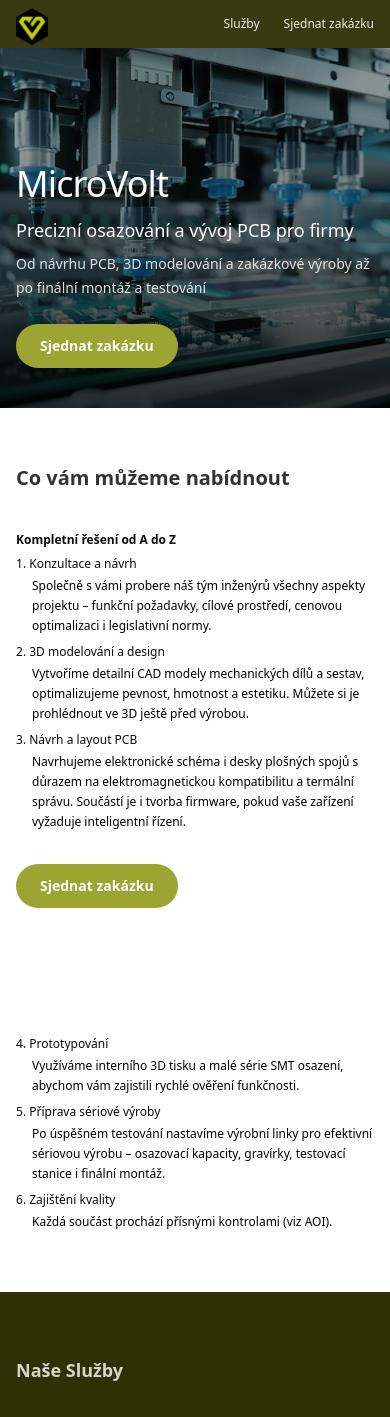
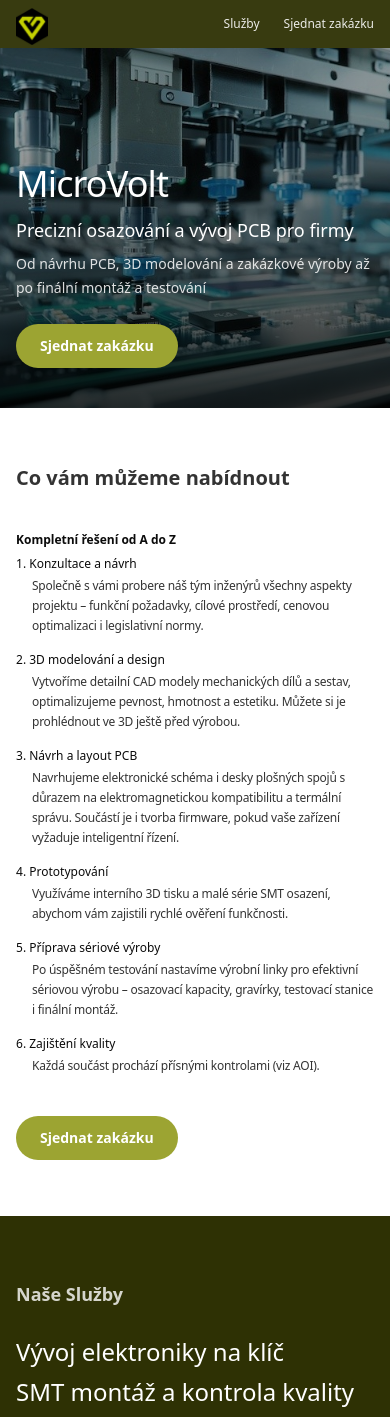
Before and after one commit to radovancapek/microvolt, a React (Vite) app: page / in a window 390 px wide. Shown: the top 1417 px of the page. Built offline with nearby package versions, Linux system fonts and the light colour scheme.

Commit message:
mobile fix offer

```diff
--- a/src/components/Offer.tsx
+++ b/src/components/Offer.tsx
@@ -55,18 +55,20 @@
 
 function OfferItem({ item }: { item: Item }) {
   return (
-    <li className="text-xs leading-6 mb-1">
+    <li className="text-xs leading-6">
       <div>
         {item.n}. {item.title}
       </div>
-      <div className="pl-4 text-black -tracking-2 leading-5">{item.body}</div>
+      <div className="pl-4 leading-5 tracking-[-0.02em] text-black/80">
+        {item.body}
+      </div>
     </li>
   );
 }
 
 function OfferColumn({ items }: { items: Item[] }) {
   return (
-    <ol className="space-y-4">
+    <ol className="space-y-3">
       {items.map((item) => (
         <OfferItem key={item.n} item={item} />
       ))}
@@ -81,27 +83,23 @@
         <h2 className="text-xl font-semibold text-black/80">
           Co vám můžeme nabídnout
         </h2>
-
-        <div className="mt-10 grid gap-30 md:grid-cols-2">
-          {/* Levý sloupec */}
+        <p className="mt-10 text-xs font-semibold">Kompletní řešení od A do Z</p>
+        {/* Texty (grid) */}
+        <div className="grid gap-3 md:grid-cols-2 md:gap-12">
           <div>
-            <p className="text-xs font-semibold">
-              Kompletní řešení od A do Z
-            </p>
-
             <div className="mt-1">
               <OfferColumn items={leftItems} />
             </div>
-
-            <div className="mt-8">
-              <ButtonLink to="/sjednat">Sjednat zakázku</ButtonLink>
-            </div>
           </div>
 
-          {/* Pravý sloupec */}
-          <div className="pt-1">
+          <div className="md:pt-1">
             <OfferColumn items={rightItems} />
           </div>
+        </div>
+
+        {/* CTA vždy na konci sekce */}
+        <div className="mt-10">
+          <ButtonLink to="/sjednat">Sjednat zakázku</ButtonLink>
         </div>
       </div>
     </section>
```
